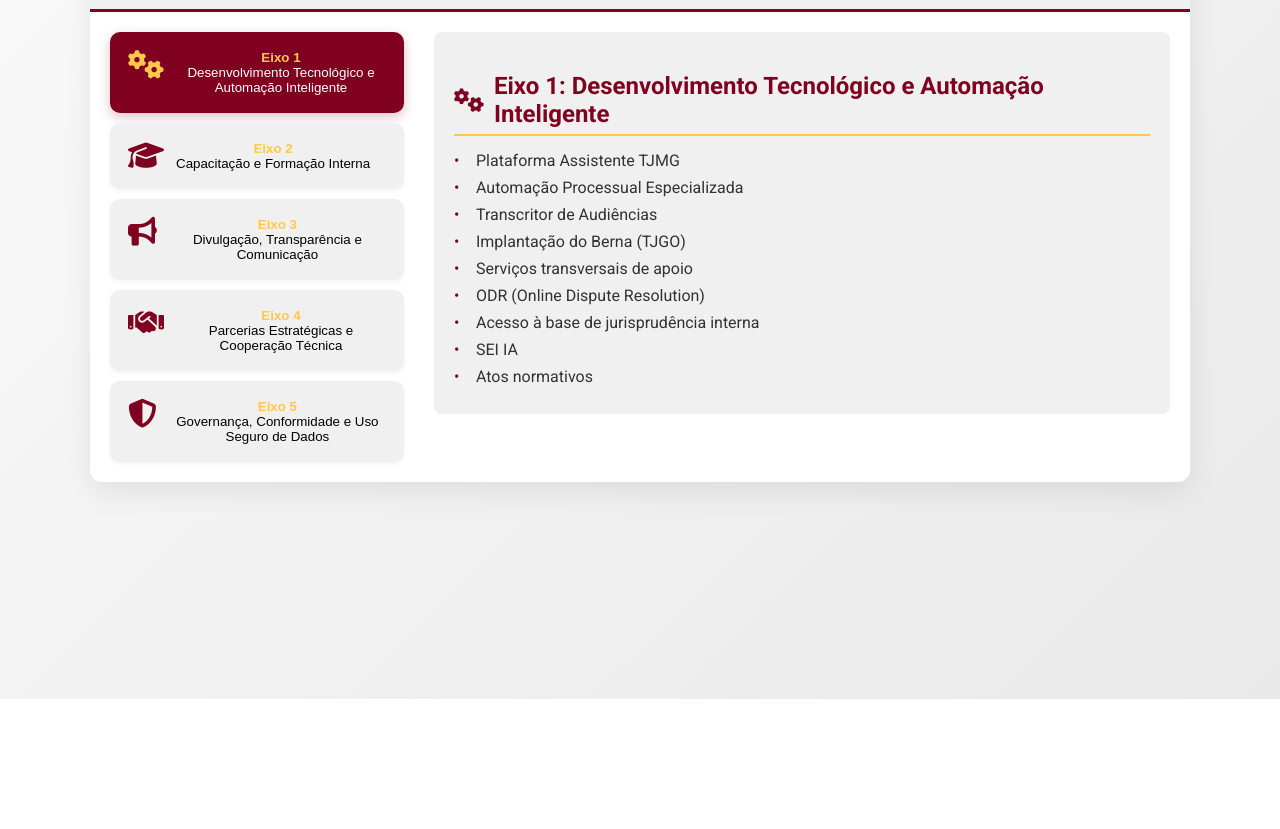
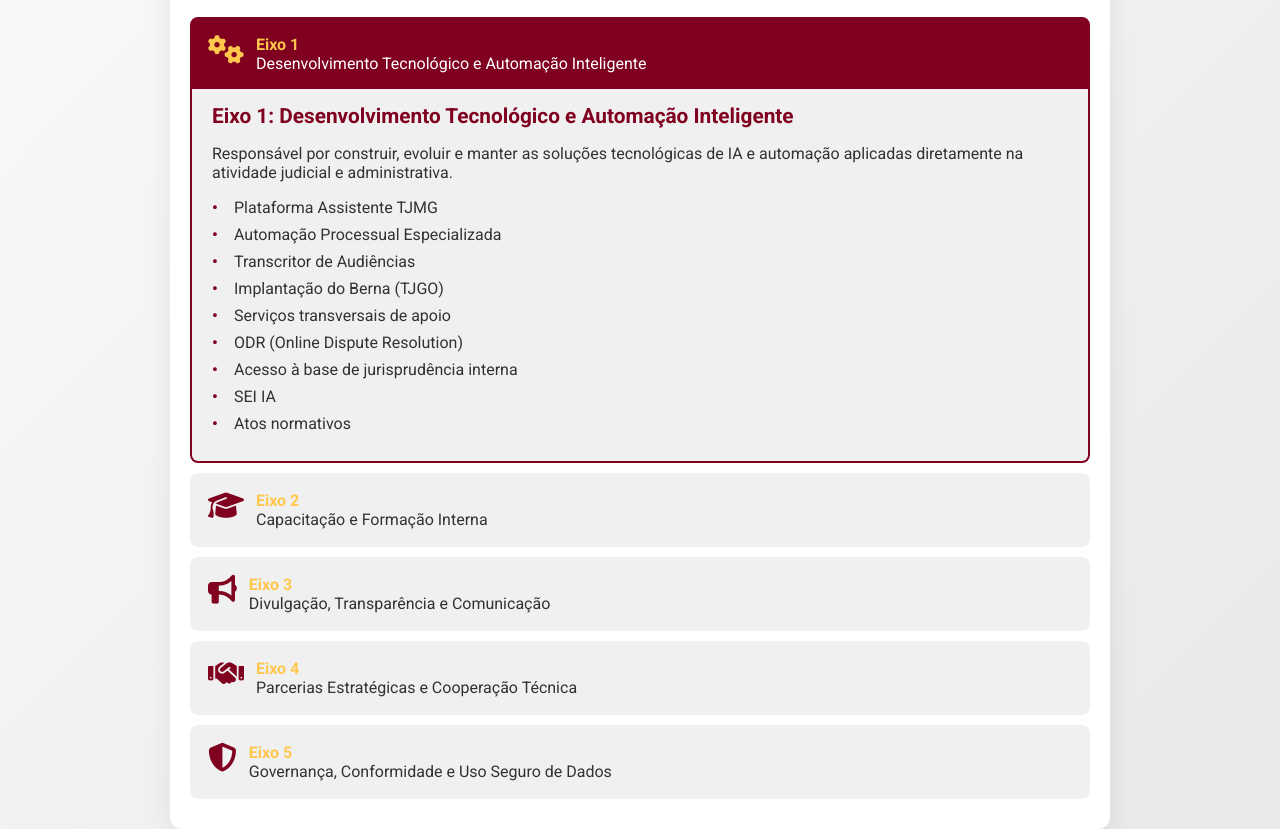
Before and after one commit to rniepce/plano-ia-tjmg, a plain HTML site: page index.html in a window 1280 px wide. Shown: the part 101-930 px from the top of the page. Before the commit the page ends 800 px from the top, so only its background shows below. Drawn offline with Linux system fonts and the light colour scheme.

Commit message:
Update index.html (efeito sanfona)

```diff
--- a/index.html
+++ b/index.html
@@ -5,7 +5,7 @@
 <meta name="viewport" content="width=device-width, initial-scale=1.0, viewport-fit=cover">
 <title>Plano de IA - TJMG</title>
 
-<!-- Manifesto e metadados para instalação -->
+<!-- Manifesto e metadados para PWA -->
 <link rel="manifest" href="manifest.json">
 <meta name="theme-color" content="#800020">
 <meta name="apple-mobile-web-app-capable" content="yes">
@@ -31,195 +31,274 @@ body {
   font-family: 'Roboto', sans-serif;
   margin: 0;
   padding: env(safe-area-inset-top) 20px env(safe-area-inset-bottom);
-  min-height: 100vh;
   background: linear-gradient(135deg,#f9f9f9,#e9e9e9);
   color: var(--cinza-escuro);
+  min-height: 100vh;
   display: flex;
   justify-content: center;
   align-items: flex-start;
   -webkit-text-size-adjust: 100%;
 }
 
-.plano-ia-container {
+.container {
+  max-width: 900px;
   width: 100%;
-  max-width: 1100px;
   background: var(--branco);
   border-radius: 12px;
   box-shadow: 0 10px 30px rgba(0,0,0,0.08);
   overflow: hidden;
-  display: flex;
-  flex-direction: column;
+  padding: 20px;
 }
 
 /* Cabeçalho */
-.header-plano {
-  padding: 20px;
-  background: var(--cinza-claro-bloco);
-  border-bottom: 3px solid var(--bordo-tjmg);
+.header {
   display: flex;
   align-items: center;
   gap: 15px;
   flex-wrap: wrap;
+  border-bottom: 3px solid var(--bordo-tjmg);
+  padding-bottom: 15px;
+  margin-bottom: 20px;
 }
-.logo-tjmg {
-  width: 70px; height: 70px;
+.header-logo {
+  width: 60px; height: 60px;
   background: url('https://upload.wikimedia.org/wikipedia/commons/4/4e/Bras%C3%A3o_do_Tribunal_de_Justi%C3%A7a_de_Minas_Gerais.png') center/contain no-repeat;
 }
-.header-plano h1 {
-  margin: 0;
+.header-title {
   flex: 1;
   color: var(--bordo-tjmg);
-  font-size: 1.7rem;
+  font-size: 1.8rem;
+  margin: 0;
 }
 
-/* Navegação lateral */
-.main-content {
-  padding: 20px;
-  display: flex;
-  flex-direction: column;
+/* Accordion */
+.accordion-item {
+  border: 2px solid var(--cinza-claro-bloco);
+  border-radius: 8px;
+  background: var(--cinza-claro-bloco);
+  margin-bottom: 10px;
+  overflow: hidden;
+  transition: background 0.3s;
 }
-.eixos-nav {
-  display: flex;
-  flex-direction: column;
-  gap: 10px;
-  margin-bottom: 25px;
+.accordion-item.open {
+  background: var(--bordo-tjmg);
+  border-color: var(--bordo-tjmg);
+  color: var(--branco);
 }
-.eixo-tab {
+.accordion-header {
   display: flex;
   align-items: flex-start;
   gap: 12px;
   padding: 16px;
-  background: var(--cinza-claro-bloco);
-  border: 2px solid var(--cinza-claro-bloco);
-  border-radius: 10px;
-  box-shadow: 0 2px 5px rgba(0,0,0,0.05);
   cursor: pointer;
-  transition: background 0.25s, color 0.25s;
+  user-select: none;
   touch-action: manipulation;
   -webkit-tap-highlight-color: transparent;
 }
-.eixo-tab i { font-size: 1.8rem; color: var(--bordo-tjmg); transition: color 0.25s; }
-.eixo-tab span { display:block; font-weight:700; color:var(--amarelo-atencao); }
-.eixo-tab.active {
-  background: var(--bordo-tjmg);
-  color: var(--branco);
-  border-color: var(--bordo-tjmg);
-  box-shadow: 0 4px 12px rgba(128,0,32,0.25);
+.accordion-header i {
+  font-size: 1.8rem;
+  color: var(--bordo-tjmg);
+  transition: color 0.3s;
 }
-.eixo-tab.active i { color: var(--amarelo-atencao); }
-
-/* Painéis */
-.eixos-content-wrapper { flex-grow:1; }
-.eixo-content-panel {
-  display: none;
-  padding: 20px;
+.accordion-item.open .accordion-header i {
+  color: var(--amarelo-atencao);
+}
+.accordion-header span {
+  display: block;
+  font-weight: 700;
+  color: var(--amarelo-atencao);
+}
+.accordion-content {
+  max-height: 0;
+  overflow: hidden;
   background: var(--cinza-claro-bloco);
-  border-radius: 8px;
-  animation: fadeIn 0.4s ease;
+  color: var(--cinza-escuro);
+  transition: max-height 0.4s ease;
 }
-.eixo-content-panel.active { display: block; }
-.eixo-content-panel h2 {
-  display: flex;
-  align-items: center;
-  gap: 10px;
-  font-size: 1.5rem;
+.accordion-item.open .accordion-content {
+  max-height: 600px; /* altura suficientemente grande para o conteúdo */
+}
+.accordion-content-inner {
+  padding: 15px 20px 20px;
+}
+.accordion-content h3 {
+  margin: 0 0 10px;
   color: var(--bordo-tjmg);
-  border-bottom: 2px solid var(--amarelo-atencao);
-  padding-bottom: 6px;
-  margin-bottom: 15px;
+  font-size: 1.3rem;
 }
-.eixo-content-panel ul { list-style: none; margin: 0; padding: 0; }
-.eixo-content-panel li {
+.accordion-content ul {
+  list-style: none;
+  padding-left: 0;
+  margin: 0;
+}
+.accordion-content li {
   position: relative;
   padding-left: 22px;
   margin-bottom: 8px;
 }
-.eixo-content-panel li::before {
+.accordion-content li::before {
   content: '•';
   position: absolute;
   left: 0;
   color: var(--bordo-tjmg);
+  font-weight: bold;
 }
 
-@keyframes fadeIn { from{opacity:0;transform:translateY(10px);} to{opacity:1;transform:translateY(0);} }
-
-/* Responsividade */
-@media(min-width:768px){
-  .main-content{flex-direction:row;gap:30px}
-  .eixos-nav{flex-basis:300px;margin-bottom:0}
-  .header-plano h1{font-size:2rem}
-}
-@media(max-width:767px){
-  .header-plano{flex-direction:column;text-align:center}
-  .header-plano h1{font-size:1.4rem}
+/* Responsivo */
+@media (max-width: 600px) {
+  .header-title { font-size: 1.5rem; }
 }
 </style>
 </head>
 <body>
-<div class="plano-ia-container">
-  <header class="header-plano">
-    <div class="logo-tjmg"></div>
-    <h1>Plano Institucional de Inteligência Artificial - TJMG</h1>
-  </header>
-  <main class="main-content">
-    <!-- Navegação -->
-    <nav class="eixos-nav">
-      <button class="eixo-tab active" data-target="#eixo1"><i class="fas fa-cogs"></i><div><span>Eixo 1</span>Desenvolvimento Tecnológico e Automação Inteligente</div></button>
-      <button class="eixo-tab" data-target="#eixo2"><i class="fas fa-graduation-cap"></i><div><span>Eixo 2</span>Capacitação e Formação Interna</div></button>
-      <button class="eixo-tab" data-target="#eixo3"><i class="fas fa-bullhorn"></i><div><span>Eixo 3</span>Divulgação, Transparência e Comunicação</div></button>
-      <button class="eixo-tab" data-target="#eixo4"><i class="fas fa-handshake"></i><div><span>Eixo 4</span>Parcerias Estratégicas e Cooperação Técnica</div></button>
-      <button class="eixo-tab" data-target="#eixo5"><i class="fas fa-shield-alt"></i><div><span>Eixo 5</span>Governança, Conformidade e Uso Seguro de Dados</div></button>
-    </nav>
-    <!-- Painéis -->
-    <div class="eixos-content-wrapper">
-      <div class="eixo-content-panel active" id="eixo1">
-        <h2><i class="fas fa-cogs"></i>Eixo 1: Desenvolvimento Tecnológico e Automação Inteligente</h2>
-        <ul><li>Plataforma Assistente TJMG</li><li>Automação Processual Especializada</li><li>Transcritor de Audiências</li><li>Implantação do Berna (TJGO)</li><li>Serviços transversais de apoio</li><li>ODR (Online Dispute Resolution)</li><li>Acesso à base de jurisprudência interna</li><li>SEI IA</li><li>Atos normativos</li></ul>
+<div class="container">
+  <div class="header">
+    <div class="header-logo"></div>
+    <h1 class="header-title">Plano Institucional de Inteligência Artificial - TJMG</h1>
+  </div>
+
+  <!-- Início do acordeão -->
+  <div id="accordion">
+    <!-- Eixo 1 -->
+    <div class="accordion-item open">
+      <div class="accordion-header">
+        <i class="fas fa-cogs"></i>
+        <div>
+          <span>Eixo 1</span>
+          Desenvolvimento Tecnológico e Automação Inteligente
+        </div>
       </div>
-      <div class="eixo-content-panel" id="eixo2">
-        <h2><i class="fas fa-graduation-cap"></i>Eixo 2: Capacitação e Formação Interna</h2>
-        <ul><li>Programa de Facilitadores de IA</li><li>Formação técnica avançada</li></ul>
-      </div>
-      <div class="eixo-content-panel" id="eixo3">
-        <h2><i class="fas fa-bullhorn"></i>Eixo 3: Divulgação, Transparência e Comunicação</h2>
-        <ul><li>Portal de IA do TJMG</li><li>Comunicação institucional</li><li>Transparência e prestação de contas</li></ul>
-      </div>
-      <div class="eixo-content-panel" id="eixo4">
-        <h2><i class="fas fa-handshake"></i>Eixo 4: Parcerias Estratégicas e Cooperação Técnica</h2>
-        <ul><li>Universidades e centros de pesquisa: UFMG, UNICAMP, USP</li><li>Cooperação internacional — Estônia</li><li>Mercado e provedores de tecnologia</li><li>Cooperação institucional no ecossistema Justiça</li></ul>
-      </div>
-      <div class="eixo-content-panel" id="eixo5">
-        <h2><i class="fas fa-shield-alt"></i>Eixo 5: Governança, Conformidade e Uso Seguro de Dados Sensíveis</h2>
-        <ul><li>Uso de IA em processos sigilosos</li><li>Diretrizes de responsabilidade humana</li><li>Auditoria e rastreabilidade</li></ul>
+      <div class="accordion-content">
+        <div class="accordion-content-inner">
+          <h3>Eixo 1: Desenvolvimento Tecnológico e Automação Inteligente</h3>
+          <p>Responsável por construir, evoluir e manter as soluções tecnológicas de IA e automação aplicadas diretamente na atividade judicial e administrativa.</p>
+          <ul>
+            <li>Plataforma Assistente TJMG</li>
+            <li>Automação Processual Especializada</li>
+            <li>Transcritor de Audiências</li>
+            <li>Implantação do Berna (TJGO)</li>
+            <li>Serviços transversais de apoio</li>
+            <li>ODR (Online Dispute Resolution)</li>
+            <li>Acesso à base de jurisprudência interna</li>
+            <li>SEI IA</li>
+            <li>Atos normativos</li>
+          </ul>
+        </div>
       </div>
     </div>
-  </main>
+
+    <!-- Eixo 2 -->
+    <div class="accordion-item">
+      <div class="accordion-header">
+        <i class="fas fa-graduation-cap"></i>
+        <div>
+          <span>Eixo 2</span>
+          Capacitação e Formação Interna
+        </div>
+      </div>
+      <div class="accordion-content">
+        <div class="accordion-content-inner">
+          <h3>Eixo 2: Capacitação e Formação Interna</h3>
+          <p>Objetivo: garantir que o uso de IA seja qualificado, ético e seguro, e que a adoção não dependa apenas de times técnicos.</p>
+          <ul>
+            <li>Programa de Facilitadores de IA</li>
+            <li>Formação técnica avançada</li>
+          </ul>
+        </div>
+      </div>
+    </div>
+
+    <!-- Eixo 3 -->
+    <div class="accordion-item">
+      <div class="accordion-header">
+        <i class="fas fa-bullhorn"></i>
+        <div>
+          <span>Eixo 3</span>
+          Divulgação, Transparência e Comunicação
+        </div>
+      </div>
+      <div class="accordion-content">
+        <div class="accordion-content-inner">
+          <h3>Eixo 3: Divulgação, Transparência e Comunicação Institucional</h3>
+          <p>Objetivo: dar visibilidade às entregas e também educar atores internos e externos sobre limites, potencial e governança da IA no TJMG.</p>
+          <ul>
+            <li>Portal de IA do TJMG</li>
+            <li>Comunicação institucional e imprensa</li>
+            <li>Transparência e prestação de contas</li>
+          </ul>
+        </div>
+      </div>
+    </div>
+
+    <!-- Eixo 4 -->
+    <div class="accordion-item">
+      <div class="accordion-header">
+        <i class="fas fa-handshake"></i>
+        <div>
+          <span>Eixo 4</span>
+          Parcerias Estratégicas e Cooperação Técnica
+        </div>
+      </div>
+      <div class="accordion-content">
+        <div class="accordion-content-inner">
+          <h3>Eixo 4: Parcerias Estratégicas e Cooperação Técnica</h3>
+          <p>Objetivo: consolidar o TJMG como referência nacional em IA aplicada à Justiça.</p>
+          <ul>
+            <li>Universidades e centros de pesquisa: UFMG, UNICAMP, USP</li>
+            <li>Cooperação internacional — Estônia</li>
+            <li>Mercado e provedores de tecnologia</li>
+            <li>Cooperação institucional no ecossistema Justiça</li>
+          </ul>
+        </div>
+      </div>
+    </div>
+
+    <!-- Eixo 5 -->
+    <div class="accordion-item">
+      <div class="accordion-header">
+        <i class="fas fa-shield-alt"></i>
+        <div>
+          <span>Eixo 5</span>
+          Governança, Conformidade e Uso Seguro de Dados
+        </div>
+      </div>
+      <div class="accordion-content">
+        <div class="accordion-content-inner">
+          <h3>Eixo 5: Governança, Conformidade e Uso Seguro de Dados Sensíveis</h3>
+          <p>Objetivo: assegurar que a adoção de IA pelo TJMG esteja juridicamente protegida, tecnicamente controlada e alinhada à responsabilidade constitucional do Poder Judiciário.</p>
+          <ul>
+            <li>Uso de IA em processos sigilosos</li>
+            <li>Diretrizes de responsabilidade humana</li>
+            <li>Auditoria e rastreabilidade</li>
+          </ul>
+        </div>
+      </div>
+    </div>
+  </div>
+  <!-- Fim do acordeão -->
 </div>
 
-<!-- Script de tabs e atualização -->
 <script>
-// Troca de abas com pointer events (bom em iOS)
+// Função para abrir/fechar acordeão
 document.addEventListener('DOMContentLoaded', () => {
-  const tabs = document.querySelectorAll('.eixo-tab');
-  const panels = document.querySelectorAll('.eixo-content-panel');
-  const activate = (tab) => {
-    tabs.forEach(t => t.classList.remove('active'));
-    panels.forEach(p => p.classList.remove('active'));
-    tab.classList.add('active');
-    const panel = document.querySelector(tab.dataset.target);
-    if (panel) panel.classList.add('active');
-  };
-  tabs.forEach(tab => {
-    tab.addEventListener('pointerup', () => activate(tab));
+  const items = document.querySelectorAll('.accordion-item');
+  items.forEach(item => {
+    const header = item.querySelector('.accordion-header');
+    header.addEventListener('pointerup', () => {
+      // fecha todos os outros itens
+      items.forEach(i => {
+        if (i !== item) i.classList.remove('open');
+      });
+      // alterna o atual
+      item.classList.toggle('open');
+    });
   });
 });
 
-// Registrar Service Worker e tratar atualizações
+// Registro do service worker e aviso de atualização (mesmo script anterior)
 if ('serviceWorker' in navigator) {
   navigator.serviceWorker.register('sw.js').then(reg => {
-    // Checa se há SW em espera (nova versão)
     if (reg.waiting) showUpdatePrompt(reg);
-    // Monitora novas instalações
     reg.addEventListener('updatefound', () => {
       const newWorker = reg.installing;
       newWorker.addEventListener('statechange', () => {
@@ -230,7 +309,6 @@ if ('serviceWorker' in navigator) {
     });
   });
 
-  // Exibe popup para atualização
   function showUpdatePrompt(registration) {
     const div = document.createElement('div');
     div.style.position = 'fixed';
@@ -261,7 +339,6 @@ if ('serviceWorker' in navigator) {
     document.body.appendChild(div);
   }
 
-  // Comunicação com o Service Worker
   navigator.serviceWorker.addEventListener('controllerchange', () => {
     console.log('Novo service worker ativo');
   });
```
